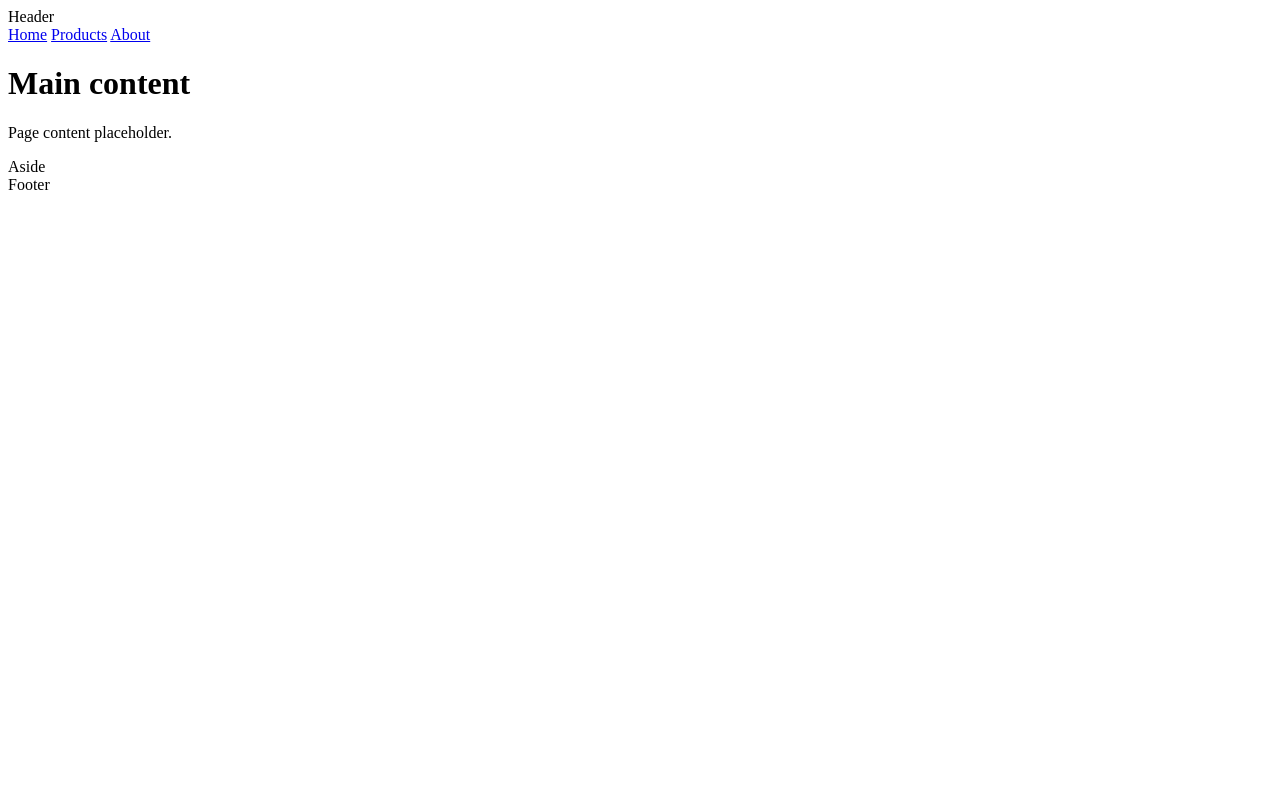
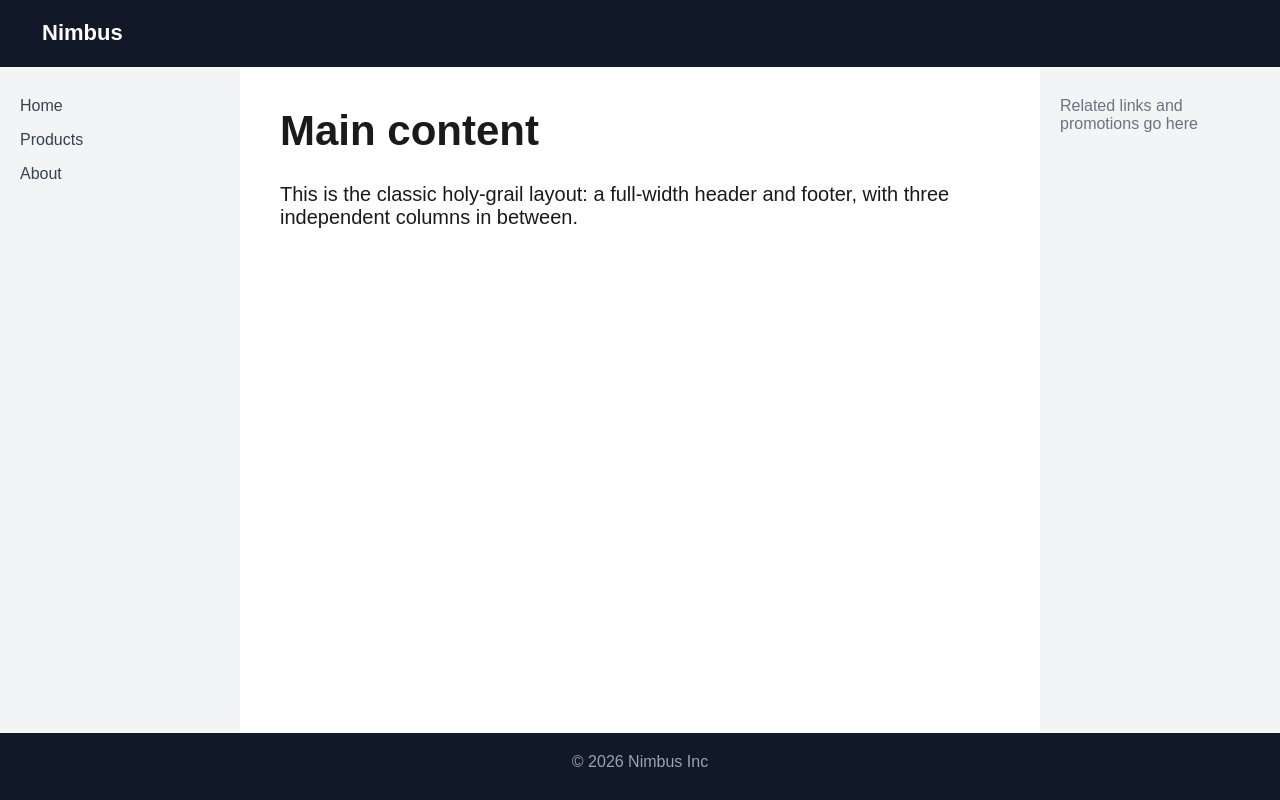
Before and after one commit to QudsMohd/flex_and_grid, a plain HTML site: page task-07-holy-grail/index.html in a window 1280 px wide. Drawn offline with Linux system fonts and the light colour scheme.

Commit message:
task 7 done

```diff
--- a/task-07-holy-grail/index.html
+++ b/task-07-holy-grail/index.html
@@ -14,7 +14,7 @@
        think about how many independent rows and columns you need to
        control at once before picking flex or grid -->
   <div class="page-layout">
-    <header class="site-header">Header</header>
+    <header class="site-header">Nimbus</header>
     <nav class="side-nav">
       <a href="#">Home</a>
       <a href="#">Products</a>
@@ -22,10 +22,10 @@
     </nav>
     <main class="content">
       <h1>Main content</h1>
-      <p>Page content placeholder.</p>
+      <p>This is the classic holy-grail layout: a full-width header and footer, with three independent columns in between.</p>
     </main>
-    <aside class="sidebar">Aside</aside>
-    <footer class="site-footer">Footer</footer>
+    <aside class="sidebar">Related links and promotions go here</aside>
+    <footer class="site-footer">© 2026 Nimbus Inc</footer>
   </div>
 </body>
 </html>
--- a/task-07-holy-grail/styles.css
+++ b/task-07-holy-grail/styles.css
@@ -1 +1,60 @@
 /* TODO: build .page-layout to match the mockup */
+body {
+    margin: 0;
+    font-family: Arial, sans-serif;
+    color: #1a1a1a;
+}
+.page-layout {
+    display: grid;
+    grid-template-columns: 240px 1fr 240px;
+    grid-template-rows: 67px 1fr 67px;
+    min-height: 100vh;
+}
+.site-header {
+    grid-column: 1 / 4;
+    background-color: #111827;
+    color: white;
+    padding: 20px 42px;
+    font-size: 22px;
+    font-weight: bold;
+}
+.side-nav {
+    grid-column: 1 / 2;
+    grid-row: 2 / 3;
+    background-color: #f3f4f6;
+    padding: 30px 20px;
+}
+.side-nav a {
+    display: block;
+    color: #374151;
+    text-decoration: none;
+    margin-bottom: 16px;
+}
+.content {
+    grid-column: 2 / 3;
+    grid-row: 2 / 3;
+    background-color: white;
+    padding: 40px;
+}
+.sidebar {
+    grid-column: 3 / 4;
+    grid-row: 2 / 3;
+    background-color: #f3f4f6;
+    color: #6b7280;
+    padding: 30px 20px;
+}
+.site-footer {
+    grid-column: 1 / 4;
+    background-color: #111827;
+    color: #9ca3af;
+    text-align: center;
+    padding: 20px;
+}
+.content h1 {
+    font-size: 42px;
+    margin-top: 0;
+}
+
+.content p {
+    font-size: 20px;
+}
```
Also changed, not shown: task-02-product-grid/index.html (line endings or trailing spaces).
